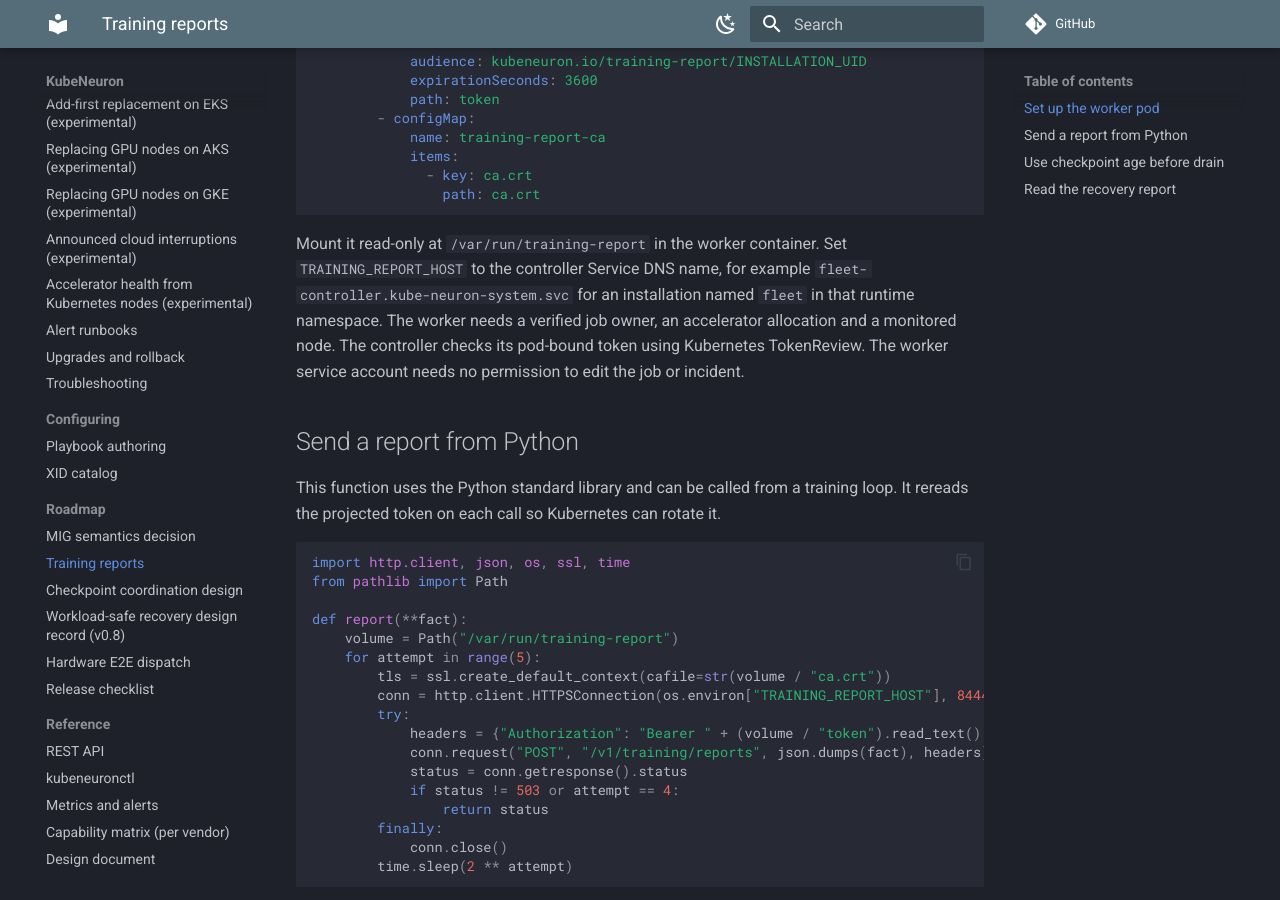
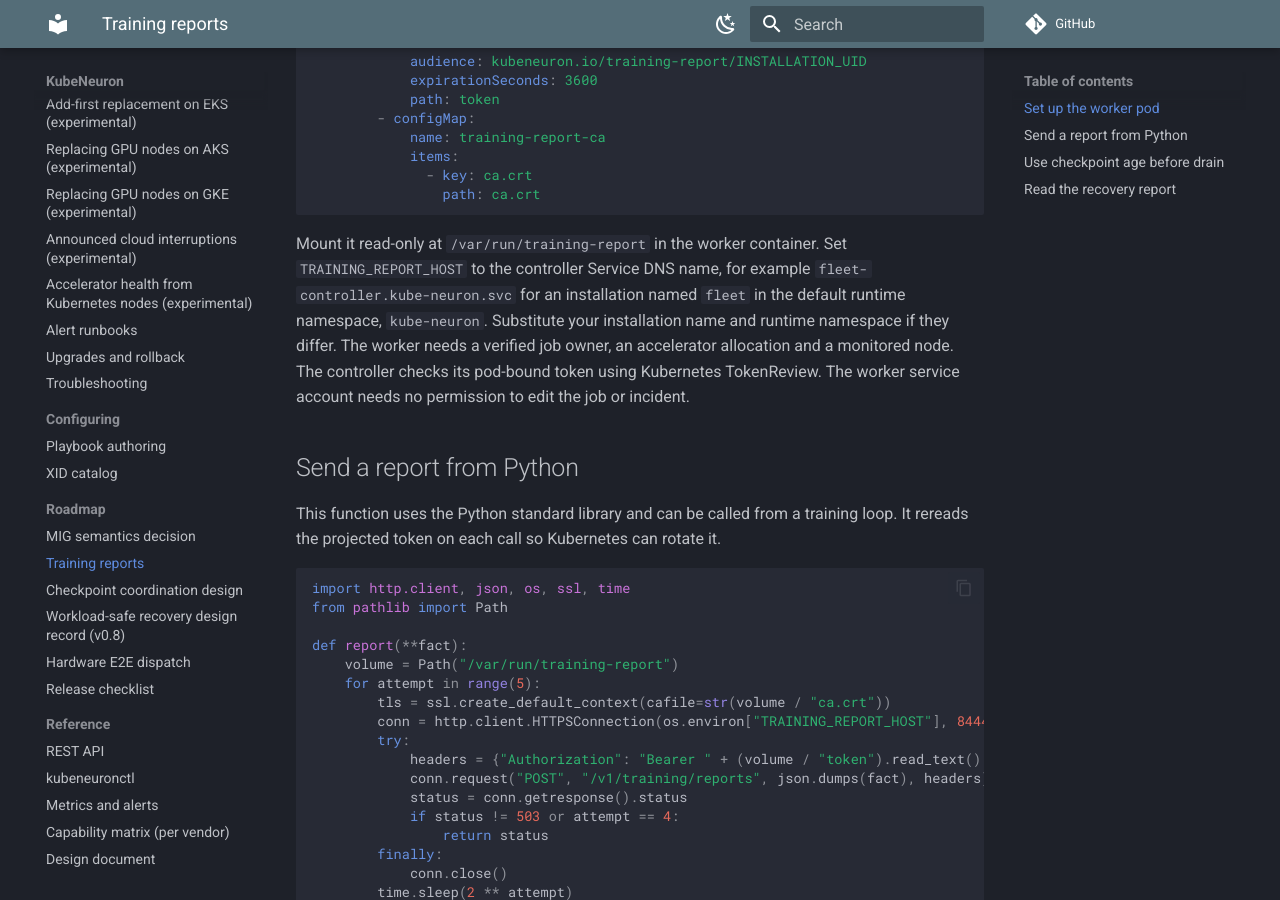
Before and after one commit to kubeneuron/kubeneuron, an MkDocs documentation site: the page built from docs/training-reports.md, in a window 1280 px wide and 900 px high, scrolled down 689 px. Built offline with MkDocs 1.6.1 and Material for MkDocs 9.7.7, drawn with Linux system fonts in a browser that asks for light colours; comment, search, counter and statistics services are not loaded.

````diff
--- a/docs/training-reports.md
+++ b/docs/training-reports.md
@@ -24,7 +24,7 @@ volumes:
                 path: ca.crt
 ```
 
-Mount it read-only at `/var/run/training-report` in the worker container. Set `TRAINING_REPORT_HOST` to the controller Service DNS name, for example `fleet-controller.kube-neuron-system.svc` for an installation named `fleet` in that runtime namespace. The worker needs a verified job owner, an accelerator allocation and a monitored node. The controller checks its pod-bound token using Kubernetes TokenReview. The worker service account needs no permission to edit the job or incident.
+Mount it read-only at `/var/run/training-report` in the worker container. Set `TRAINING_REPORT_HOST` to the controller Service DNS name, for example `fleet-controller.kube-neuron.svc` for an installation named `fleet` in the default runtime namespace, `kube-neuron`. Substitute your installation name and runtime namespace if they differ. The worker needs a verified job owner, an accelerator allocation and a monitored node. The controller checks its pod-bound token using Kubernetes TokenReview. The worker service account needs no permission to edit the job or incident.
 
 ## Send a report from Python
 
````
